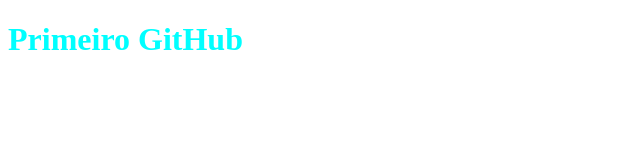
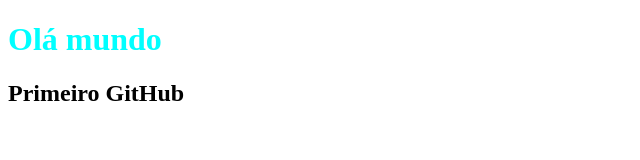
Before and after one commit to thais-vitoria-dodo-vieira/git-aula-1, a plain HTML site: page index.html in a window 1280 px wide. Shown: the whole page, without its empty margins (0-640 px from the left). Drawn offline with Linux system fonts and the light colour scheme.

Commit message:
Primeira interação

```diff
--- a/index.html
+++ b/index.html
@@ -7,6 +7,7 @@
     <title>Primeiro Git</title>
 </head>
 <body>
-    <h1>Primeiro GitHub</h1>
+    <h1>Olá mundo</h1>
+    <h2>Primeiro GitHub</h2>
 </body>
 </html>
```
